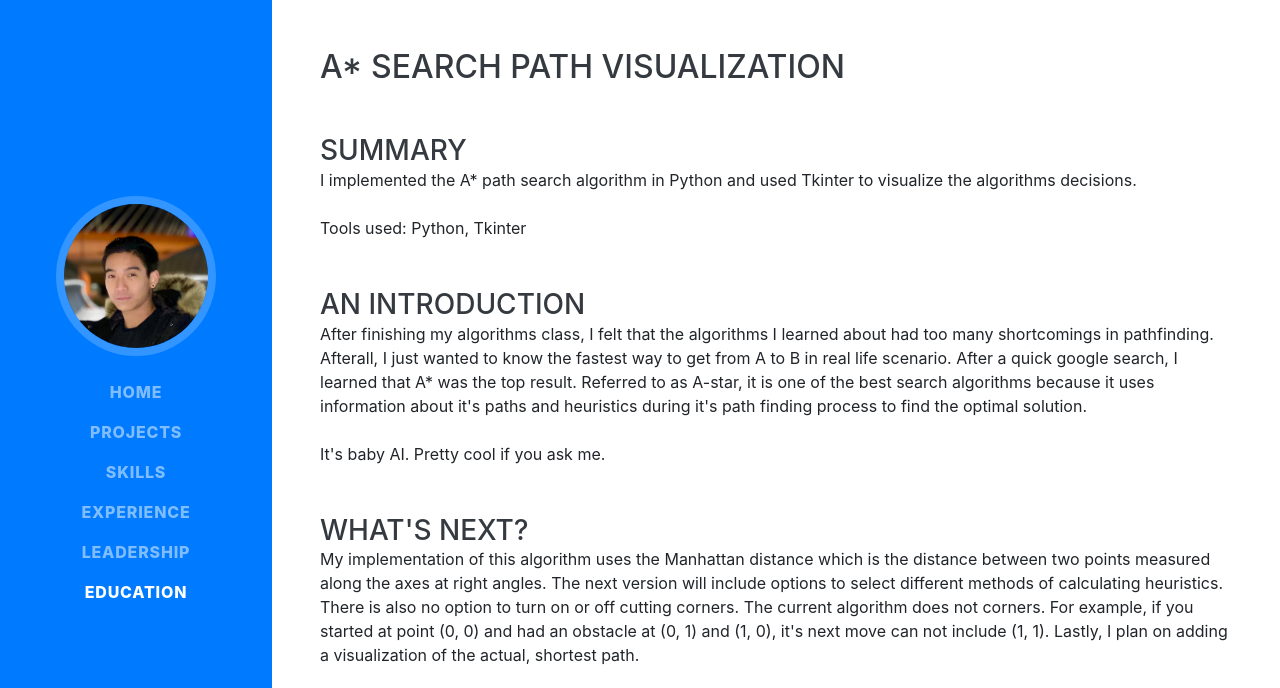
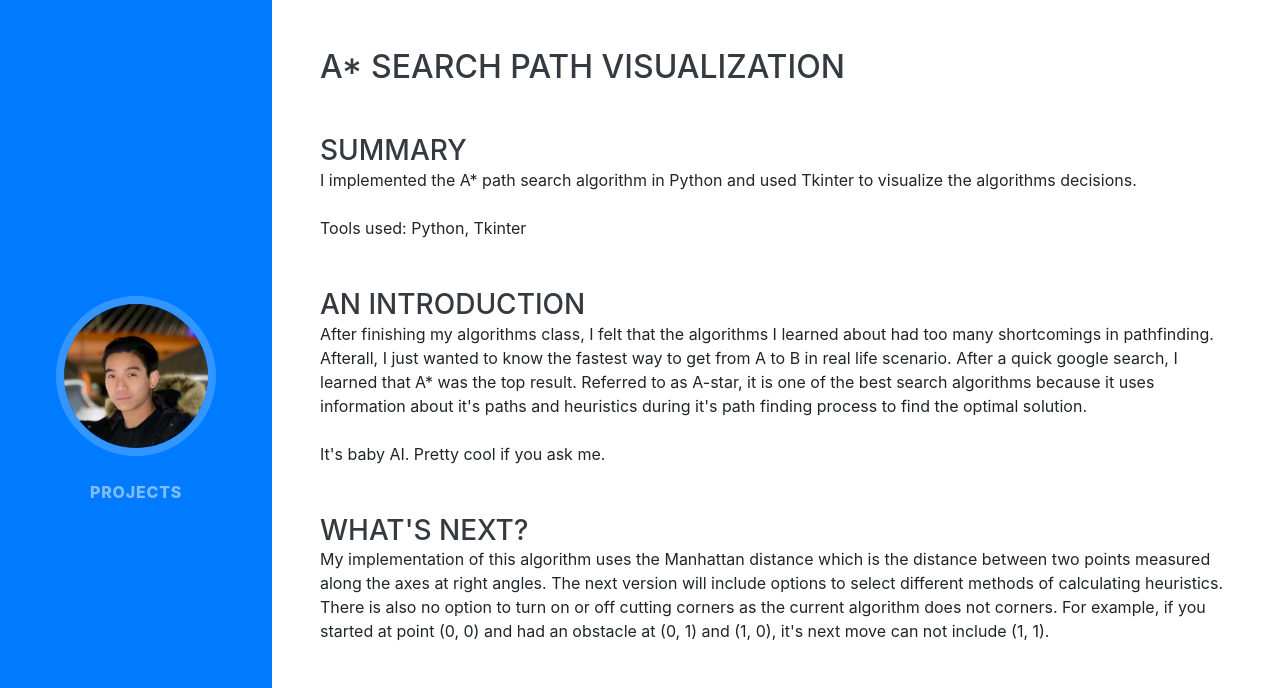
Before and after one commit to DangItJason/dangitjason.github.io, a website with bundled scripts: page path.html in a window 1280 px wide. Shown: the top 688 px of the page. Built offline with nearby package versions, Linux system fonts and the light colour scheme; a web font is replaced by a local one.

Commit message:
side nav bar

```diff
--- a/path.html
+++ b/path.html
@@ -57,26 +57,7 @@
       <div class="collapse navbar-collapse" id="navbarSupportedContent">
         <ul class="navbar-nav">
           <li class="nav-item">
-            <a class="nav-link js-scroll-trigger" href="#about">Home</a>
-          </li>
-          <li class="nav-item">
-            <a class="nav-link js-scroll-trigger" href="#interests">Projects</a>
-          </li>
-          <li class="nav-item">
-            <a class="nav-link js-scroll-trigger" href="#skills">Skills</a>
-          </li>
-          <li class="nav-item">
-            <a class="nav-link js-scroll-trigger" href="#experience"
-              >Experience</a
-            >
-          </li>
-          <li class="nav-item">
-            <a class="nav-link js-scroll-trigger" href="#awards">Leadership</a>
-          </li>
-          <li class="nav-item">
-            <a class="nav-link js-scroll-trigger" href="#education"
-              >Education</a
-            >
+            <a class="nav-link js-scroll-trigger" href="./index.html">Projects</a>
           </li>
         </ul>
       </div>
@@ -126,11 +107,10 @@
               which is the distance between two points measured along the axes
               at right angles. The next version will include options to select
               different methods of calculating heuristics. There is also no
-              option to turn on or off cutting corners. The current algorithm
+              option to turn on or off cutting corners as the current algorithm
               does not corners. For example, if you started at point (0, 0) and
               had an obstacle at (0, 1) and (1, 0), it's next move can not
-              include (1, 1). Lastly, I plan on adding a visualization of the
-              actual, shortest path.
+              include (1, 1).
             </div>
             <br />
             <br />
```
